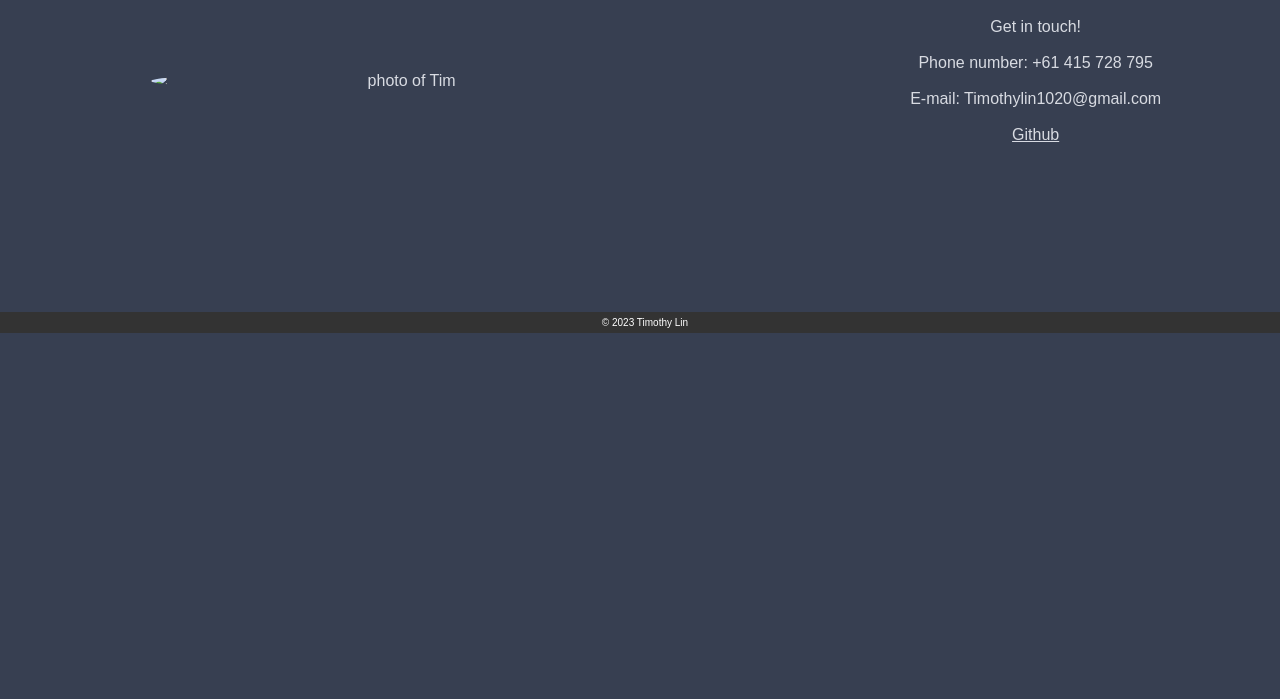
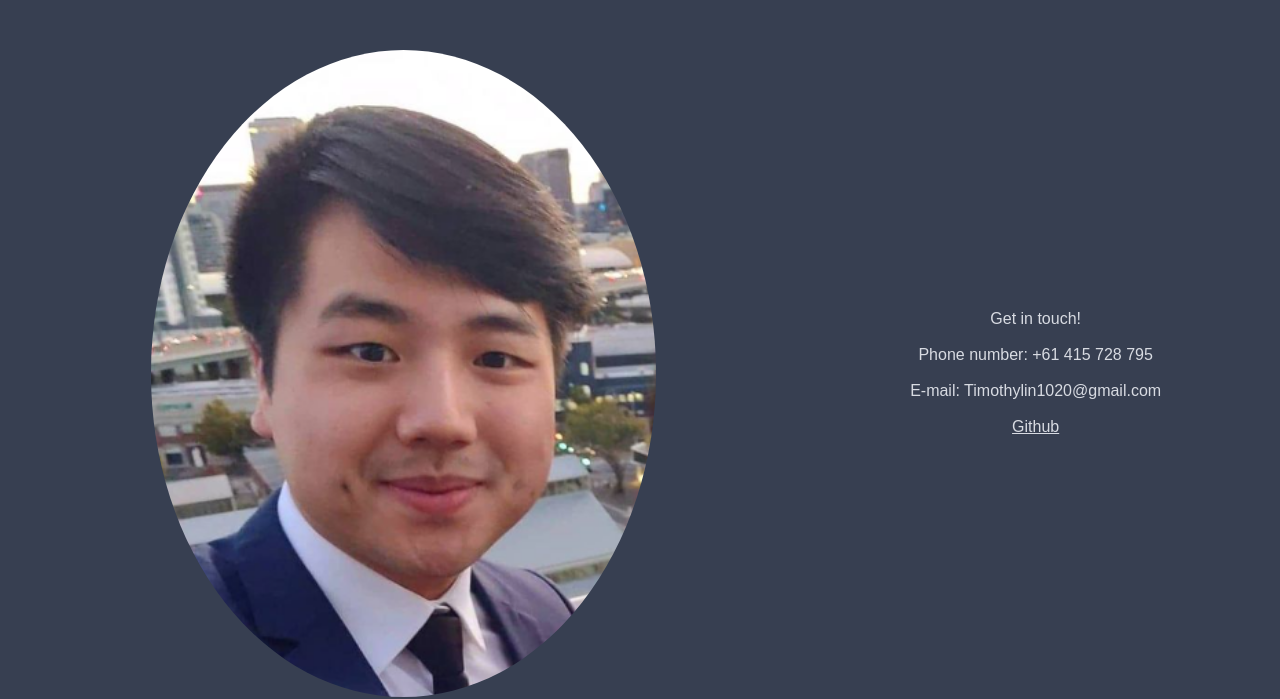
Before and after one commit to timtam8181/TimothyLin_T1A2, a plain HTML site: page index.html in a window 1280 px wide. Shown: the part 130-829 px from the top of the page. Before the commit the page ends 800 px from the top, so only its background shows below. Drawn offline with Linux system fonts and the light colour scheme; the site is published under a folder, as on GitHub Pages, so addresses that start at the root find nothing.

Commit message:
getting images to work test 2

```diff
--- a/index.html
+++ b/index.html
@@ -23,7 +23,7 @@
     <section>
 
 
-    <img id="photo" src="/src/Images/liltimmy.png" alt="photo of Tim">
+    <img id="photo" src="TimothyLin_T1A2/src/Images/liltimmy.png" alt="photo of Tim">
 
 
     <p>Get in touch!
```
Also changed, not shown: 1 other file.
